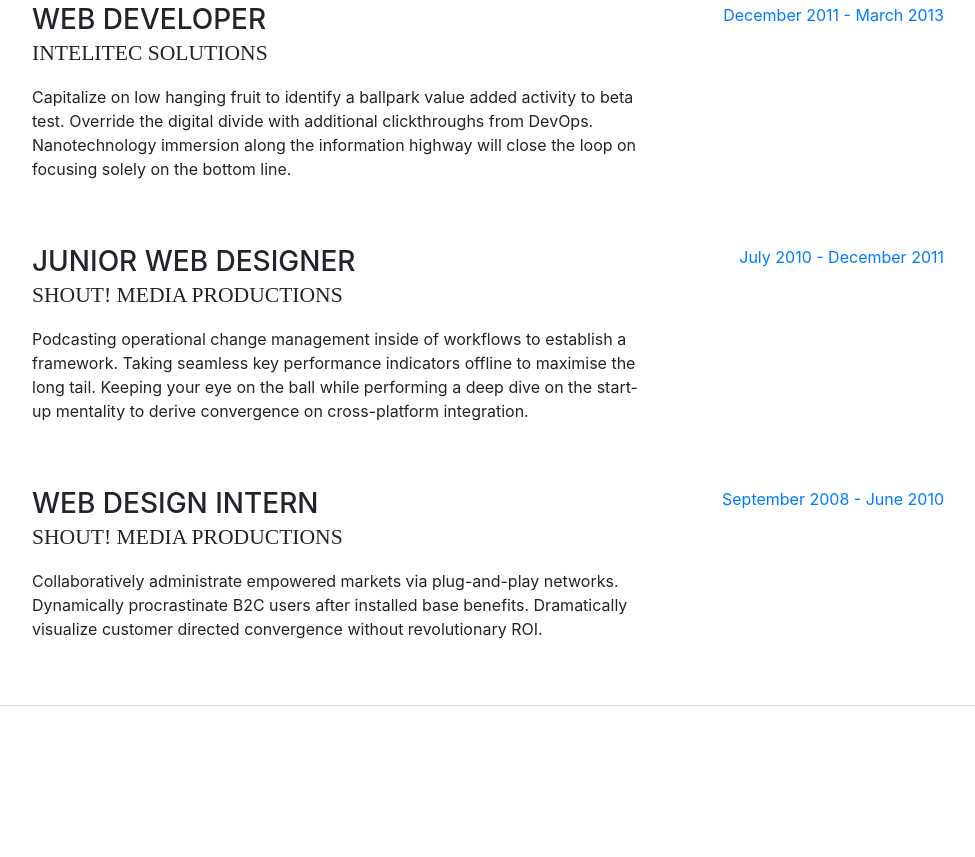
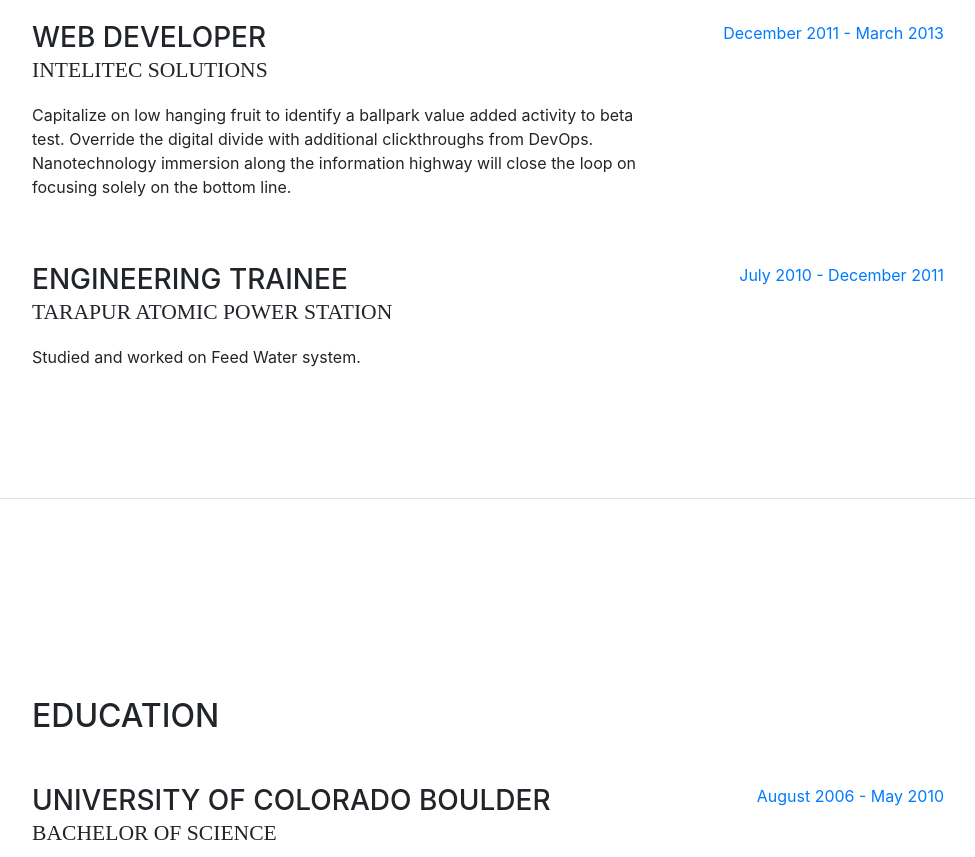
Before and after one commit to rahuljinturkar/Portfolio, a website with bundled scripts: page index.html in a window 1280 px wide. Shown: the part 1101-1958 px from the top of the page, without its empty margins (288-1263 px from the left). Built offline with nearby package versions, Linux system fonts and the light colour scheme; a web font is replaced by a local one.

Commit message:
Update index.html

```diff
--- a/index.html
+++ b/index.html
@@ -138,24 +138,14 @@
 
           <div class="resume-item d-flex flex-column flex-md-row mb-5">
             <div class="resume-content mr-auto">
-              <h3 class="mb-0">Junior Web Designer</h3>
-              <div class="subheading mb-3">Shout! Media Productions</div>
-              <p>Podcasting operational change management inside of workflows to establish a framework. Taking seamless key performance indicators offline to maximise the long tail. Keeping your eye on the ball while performing a deep dive on the start-up mentality to derive convergence on cross-platform integration.</p>
+              <h3 class="mb-0">Engineering Trainee</h3>
+              <div class="subheading mb-3">Tarapur Atomic Power Station </div>
+              <p>Studied and worked on Feed Water system.</p>
             </div>
             <div class="resume-date text-md-right">
               <span class="text-primary">July 2010 - December 2011</span>
             </div>
-          </div>
 
-          <div class="resume-item d-flex flex-column flex-md-row">
-            <div class="resume-content mr-auto">
-              <h3 class="mb-0">Web Design Intern</h3>
-              <div class="subheading mb-3">Shout! Media Productions</div>
-              <p>Collaboratively administrate empowered markets via plug-and-play networks. Dynamically procrastinate B2C users after installed base benefits. Dramatically visualize customer directed convergence without revolutionary ROI.</p>
-            </div>
-            <div class="resume-date text-md-right">
-              <span class="text-primary">September 2008 - June 2010</span>
-            </div>
           </div>
 
         </div>
```
